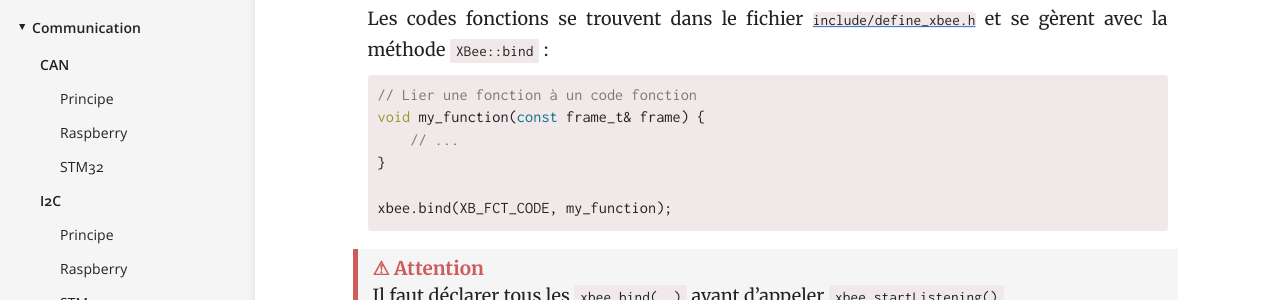
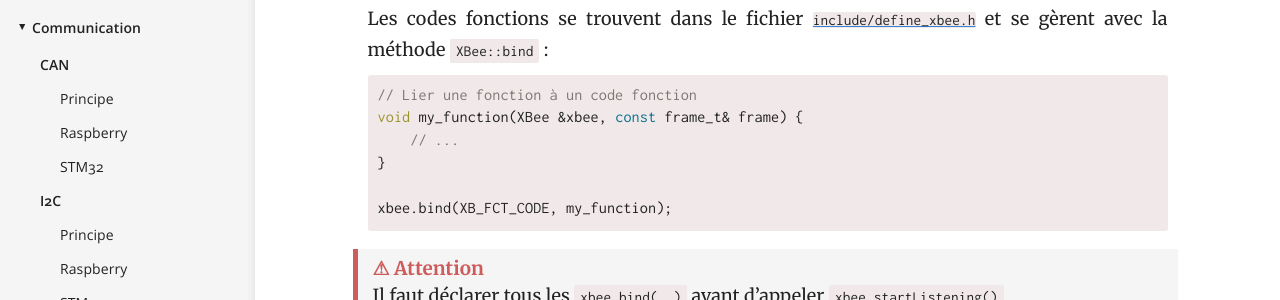
Before and after one commit to RobotechNancy/robotechnancy.github.io, a Jekyll site: the page built from _docs/communication/XBee/raspberry.md, in a window 1280 px wide and 900 px high, scrolled down 2838 px. Shown: the part 151-451 px from the top of the window. Built offline with Jekyll 4.4.1, drawn with Linux system fonts in a browser that asks for light colours.

Commit message:
Modif gestion des réponses

````diff
--- a/_docs/communication/XBee/raspberry.md
+++ b/_docs/communication/XBee/raspberry.md
@@ -87,7 +87,7 @@ Le module est configuré de la manière suivante :
 Les codes fonctions se trouvent dans le fichier [`include/define_xbee.h`](https://github.com/RobotechNancy/Communication/blob/master/XBee/include/define_xbee.h#L29){:target="_blank"} et se gèrent avec la méthode `XBee::bind` :
 ```cpp
 // Lier une fonction à un code fonction
-void my_function(const frame_t& frame) {
+void my_function(XBee &xbee, const frame_t& frame) {
     // ...
 }
 
````
Also changed, not shown: _docs/communication/CAN/raspberry.md (+1 -1 lines).
